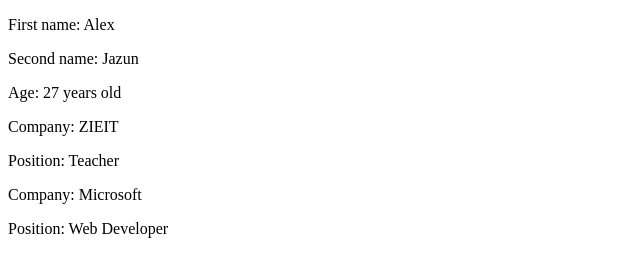
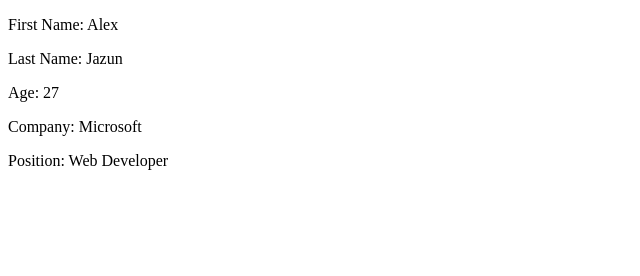
Before and after one commit to Hexa-Hexagon/LAB_5_JS, a plain HTML site: page index.html in a window 1280 px wide. Shown: the whole page, without its empty margins (0-640 px from the left). Drawn offline with Linux system fonts and the light colour scheme.

Commit message:
fifth_task

```diff
--- a/index.html
+++ b/index.html
@@ -6,26 +6,18 @@
     <meta name="viewport" content="width=device-width, initial-scale=1.0">
     <title>Вложенные обьекты</title>
     <script type="text/javascript">
-        let human = {
-            firstName: "Alex",
-            secondName: "Jazun",
-            age: 27,
-            occupation: {
-                company: "ZIEIT",
-                position: "Teacher"
-            },
-            occupation1: {
-                company: "Microsoft",
-                position: "Web Developer"
-            }
-        };
-        document.write("<p>First name: " + human.firstName);
-        document.write("<p>Second name: " + human.secondName);
-        document.write("<p>Age: " + human.age + " years old");
-        document.write("<p>Company: " + human.occupation.company);
-        document.write("<p>Position: " + human.occupation.position);
-        document.write("<p>Company: " + human.occupation1.company);
-        document.write("<p>Position: " + human.occupation1.position);
+        let human = new Object();
+        human.firstName = "Alex";
+        human.lastName = "Jazun";
+        human.age = 27;
+        human.occupation = new Object();
+        human.occupation.company = "Microsoft";
+        human.occupation.position = "Web Developer";
+        document.write(`<p>First Name: ${human.firstName}`);
+        document.write(`<p>Last Name: ${human.lastName}`);
+        document.write(`<p>Age: ${human.age}`);
+        document.write(`<p>Company: ${human.occupation.company}`);
+        document.write(`<p>Position: ${human.occupation.position}`);
     </script>
 </head>
 
```
